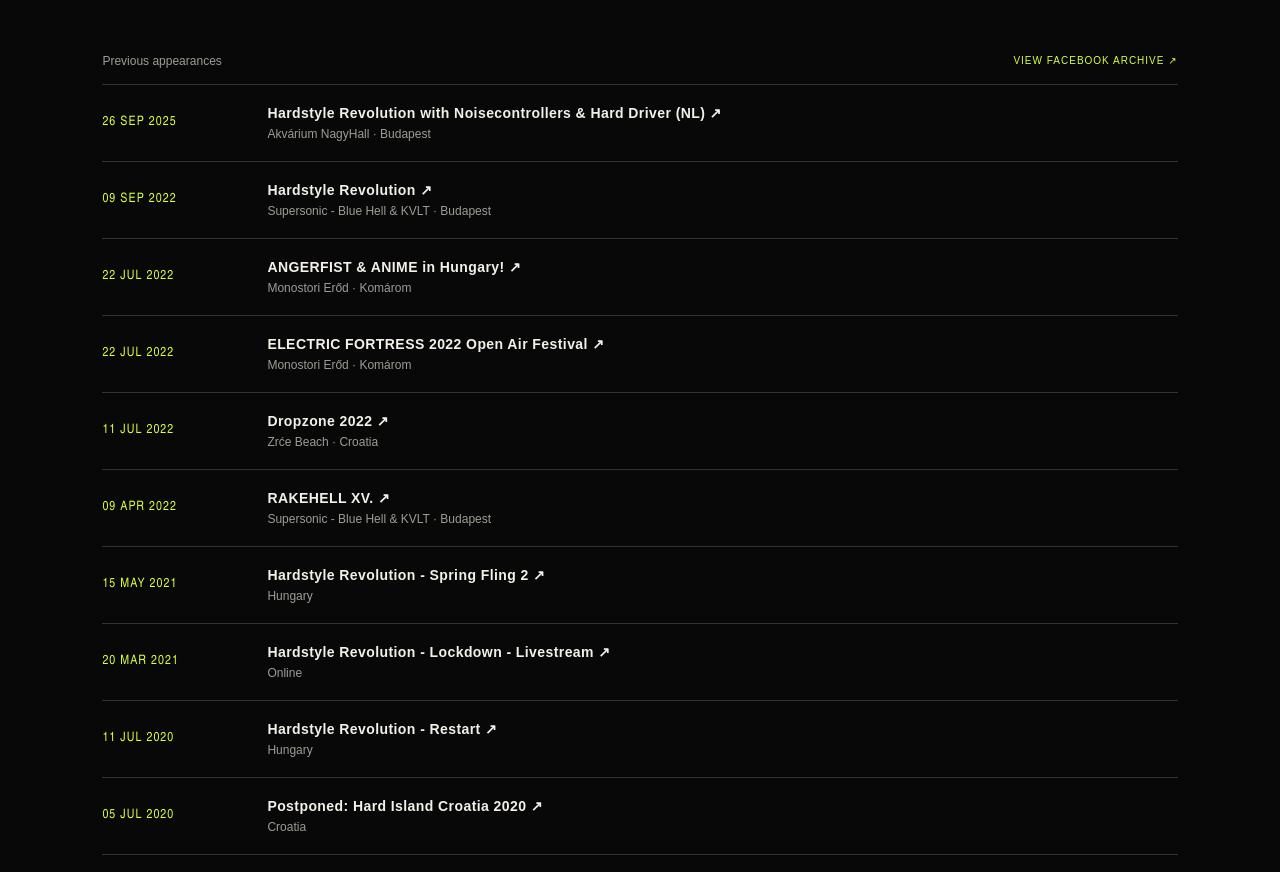
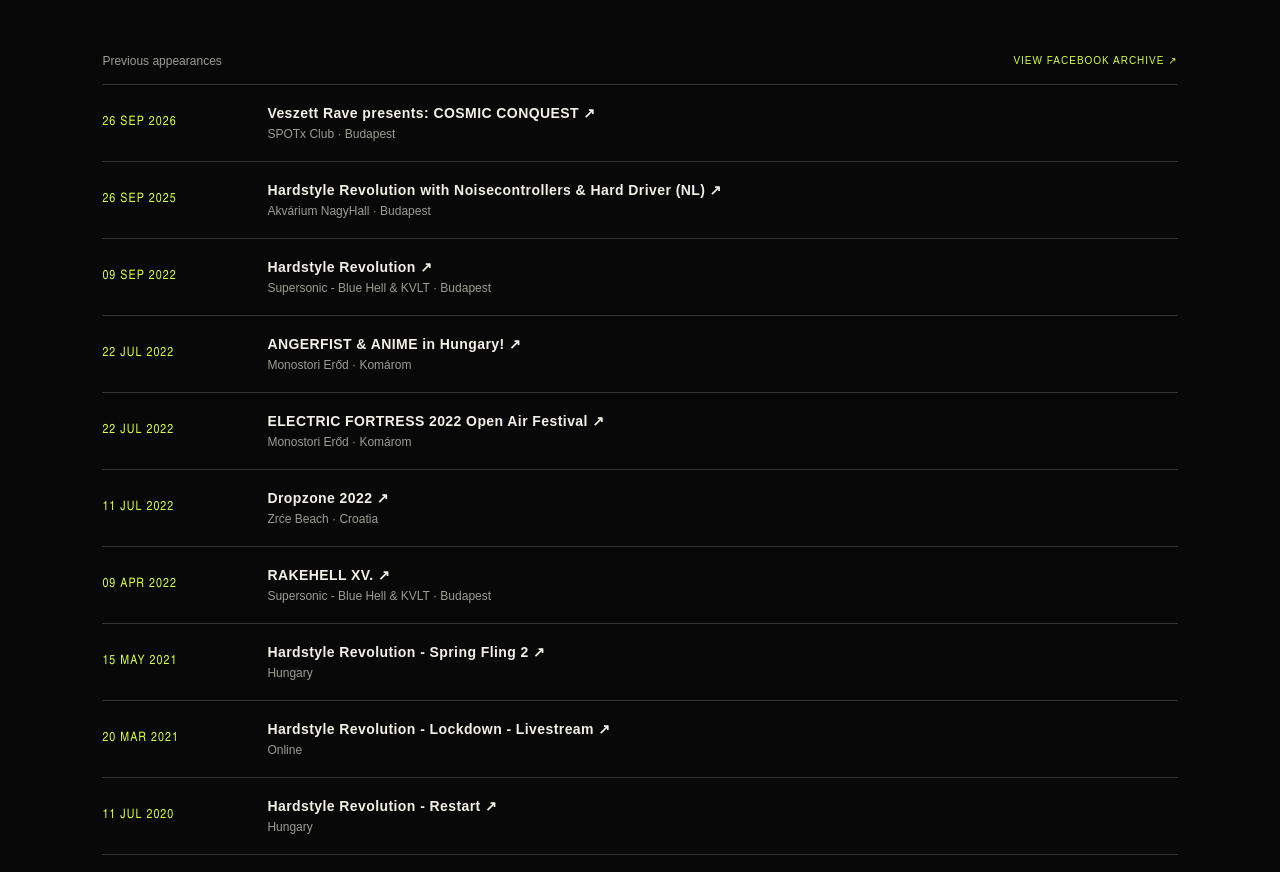
Before and after one commit to hungarianhardstyle/nu-clear-website, an Astro site: page / in a window 1280 px wide. Shown: the part 3379-4251 px from the top of the page. Built offline with nearby package versions, Linux system fonts and the light colour scheme; Astro itself is replaced by a stand-in of ours.

Commit message:
Add Veszett Rave to past events

```diff
--- a/src/pages/index.astro
+++ b/src/pages/index.astro
@@ -2,6 +2,7 @@
 import '../styles/global.css';
 const socials = [['Facebook','https://www.facebook.com/nuclearofficial'],['Instagram','https://www.instagram.com/nuclearhardstyle/'],['Spotify','https://open.spotify.com/artist/53STPXwuwQrpWViWaQ3KXI'],['YouTube','https://www.youtube.com/@nu-clear_official3793']];
 const archiveEvents = [
+  ['26 SEP 2026', 'Veszett Rave presents: COSMIC CONQUEST', 'SPOTx Club · Budapest', 'https://www.facebook.com/events/2882423862115069/'],
   ['26 SEP 2025', 'Hardstyle Revolution with Noisecontrollers & Hard Driver (NL)', 'Akvárium NagyHall · Budapest', 'https://www.facebook.com/events/681064011749584/'],
   ['09 SEP 2022', 'Hardstyle Revolution', 'Supersonic - Blue Hell & KVLT · Budapest', 'https://www.facebook.com/events/1017791658848502/'],
   ['22 JUL 2022', 'ANGERFIST & ANIME in Hungary!', 'Monostori Erőd · Komárom', 'https://www.facebook.com/events/3083756021865275/'],
```
